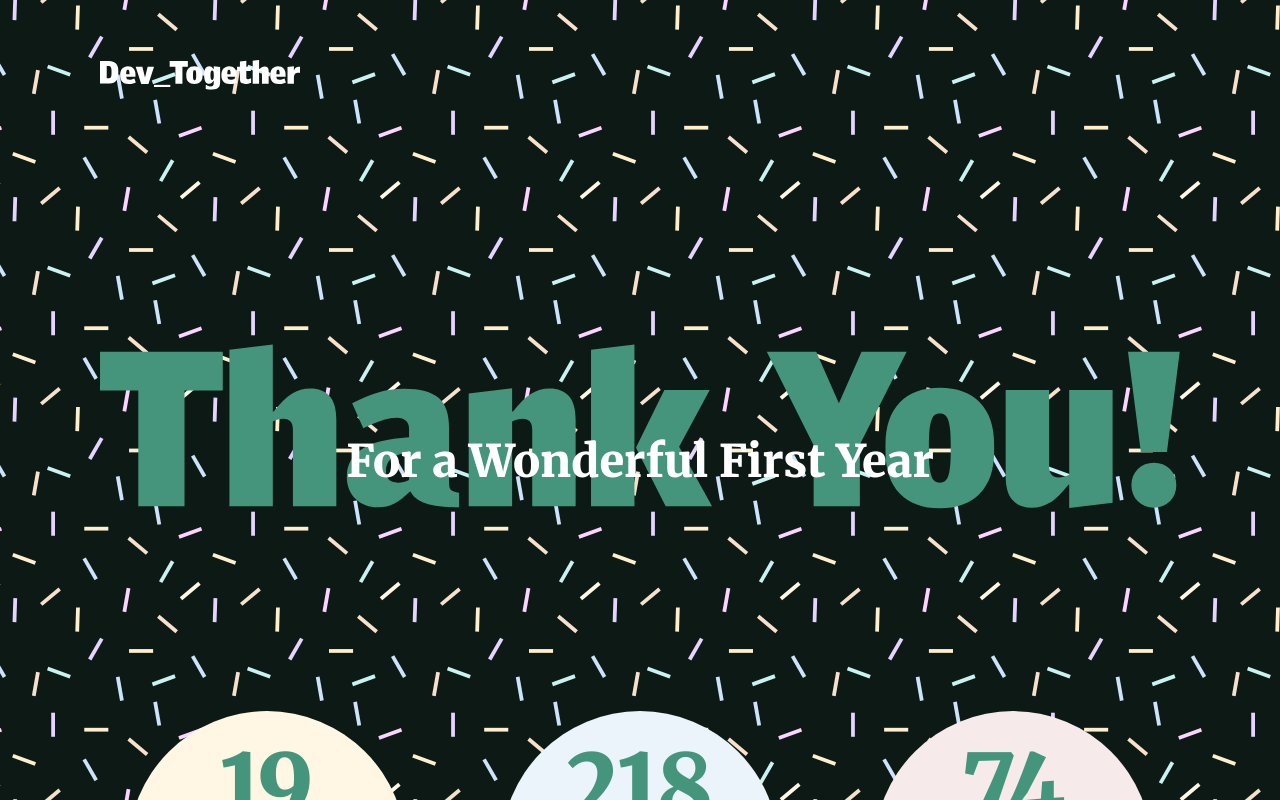
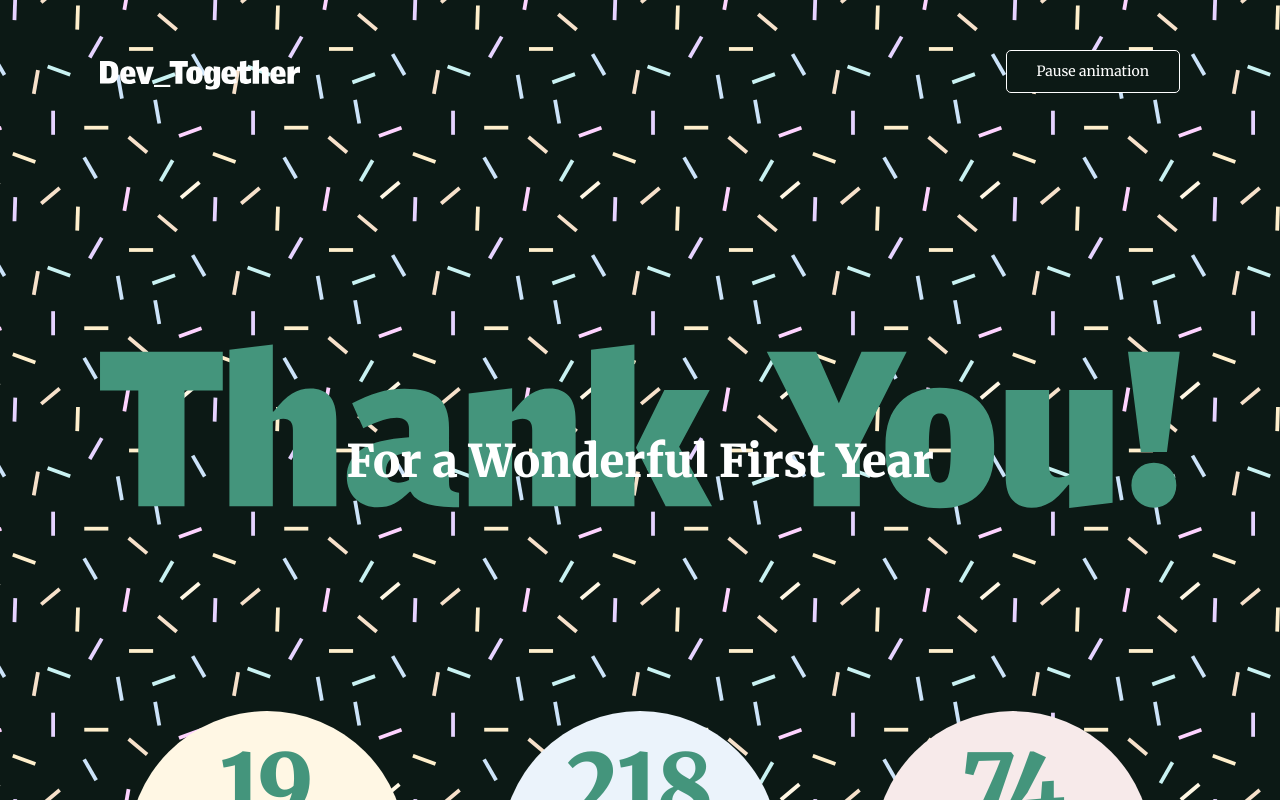
Before and after one commit to mercedesb/appreciation-station-2019, a React (Create React App) app: page / in a window 1280 px wide. Shown: the top 800 px of the page. Built offline with nearby package versions, Linux system fonts and the light colour scheme; a web font is replaced by a local one.

Commit message:
Housekeeping
Some final cleanup before go live.
Added a social image so when page is shared on social media, it has a nice
thumbnail.
Added a pause animation button in ThankYouCover for a11y.
Made some style tweaks.
Updated some text content.

```diff
--- a/public/index.html
+++ b/public/index.html
@@ -48,7 +48,7 @@
     <link rel="icon" type="image/png" sizes="16x16" href="%PUBLIC_URL%/favicon/favicon-16x16.png">
     <link rel="manifest" href="%PUBLIC_URL%/favicon/manifest.json">
     <meta name="msapplication-TileColor" content="#ffffff">
-    <meta name="msapplication-TileImage" content="%PUBLIC_URL%/ms-icon-144x144.png">
+    <meta name="msapplication-TileImage" content="%PUBLIC_URL%/favicon/ms-icon-144x144.png">
     <meta name="theme-color" content="#ffffff">
 
     <!-- ## SOCIAL TAGS ## -->
@@ -59,14 +59,14 @@
       content="Thank you from Dev Together!" />
     <meta property="og:description"
       content="Thank you for a wonderful first year of Dev Together!" />
-    <meta property="og:url" content="%PUBLIC_URL%" />
-    <meta property="og:image" content="" />
+    <meta property="og:url" content="http://thankyou.devtogether.co" />
+    <meta property="og:image" content="http://thankyou.devtogether.co/images/SocialImage.png" />
     <meta property="twitter:title"
       content="Thank you from Dev Together!" />
     <meta property="”twitter:description"
       content="Thank you for a wonderful first year of Dev Together!" />
-    <meta name=”twitter:url” content="%PUBLIC_URL%" />
-    <meta name=”twitter:image” content="" />
+    <meta name=”twitter:url” content="http://thankyou.devtogether.co" />
+    <meta name=”twitter:image” content="http://thankyou.devtogether.co/images/SocialImage.png" />
 
     <!-- Global site tag (gtag.js) - Google Analytics -->
     <script async src="https://www.googletagmanager.com/gtag/js?id=UA-118798244-2"></script>
--- a/src/assets/styles/_button.scss
+++ b/src/assets/styles/_button.scss
@@ -20,9 +20,7 @@ input[type="button"] {
   &:focus {
     background-color: $slight-green;
   }
-}
 
-.Button {
   &--light {
     background-color: $white;
     color: $accent-green;
--- a/src/assets/styles/_content.scss
+++ b/src/assets/styles/_content.scss
@@ -161,14 +161,6 @@ $column-gap: 40px;
       margin-top: $large-spacing;
     }
   }
-
-  .Button {
-    margin-top: $base-mobile-spacing;
-
-    @include media($min-desktop) {
-      margin-top: $base-spacing;
-    }
-  }
 }
 
 .BackgroundHeading {
--- a/src/assets/styles/_misc.scss
+++ b/src/assets/styles/_misc.scss
@@ -1,3 +1,25 @@
+.Pause {
+  border: 1px solid $white;
+  background-color: $dark-green;
+  color: $white;
+  font-size: $small-font-size;
+
+  position: absolute;
+  padding: $small-spacing / 2 $base-spacing / 4;
+
+  top: 25px;
+  right: $small-spacing;
+
+  @include media($min-tablet) {
+    padding: $small-spacing / 2 $base-spacing / 2;
+  }
+
+  @include media($min-desktop) {
+    top: 50px;
+    right: $large-spacing;
+  }
+}
+
 .Confetti {
   display: none;
 
--- a/src/components/ThankYouCard.js
+++ b/src/components/ThankYouCard.js
@@ -1,8 +1,10 @@
 import React, { Component } from "react";
 
 const CANVAS_CONFIG = {
-  breakPoint: 720,
-  smallFontSize: 24,
+  smallBreakPoint: 400,
+  medBreakPoint: 720,
+  smallFontSize: 12,
+  medFontSize: 24,
   largeFontSize: 48,
   lineSpacing: 10,
   smallSpacing: 20,
@@ -89,20 +91,24 @@ export default class ThankYouCard extends Component {
   };
 
   getTextStyleConfig = width => {
-    const fontSize =
-      width < CANVAS_CONFIG.breakPoint
-        ? CANVAS_CONFIG.smallFontSize
-        : CANVAS_CONFIG.largeFontSize;
+    let fontSize;
+    if (width < CANVAS_CONFIG.smallBreakPoint) {
+      fontSize = CANVAS_CONFIG.smallFontSize;
+    } else if (width < CANVAS_CONFIG.medBreakPoint) {
+      fontSize = CANVAS_CONFIG.medFontSize;
+    } else {
+      fontSize = CANVAS_CONFIG.largeFontSize;
+    }
 
     const lineHeight = fontSize + CANVAS_CONFIG.lineSpacing;
 
     const horizontalSpacing =
-      width < CANVAS_CONFIG.breakPoint
+      width < CANVAS_CONFIG.medBreakPoint
         ? CANVAS_CONFIG.smallSpacing
         : CANVAS_CONFIG.largeSpacing;
 
     const verticalSpacing =
-      width < CANVAS_CONFIG.breakPoint
+      width < CANVAS_CONFIG.medBreakPoint
         ? CANVAS_CONFIG.smallSpacing
         : CANVAS_CONFIG.largeSpacing;
 
--- a/src/components/ThankYouCover.js
+++ b/src/components/ThankYouCover.js
@@ -1,10 +1,14 @@
-import React from "react";
+import React, { useState } from "react";
 import Navigation from "./Navigation";
 import ThankYou from "../assets/images/ThankYou.svg";
 
 export default function ThankYouCover() {
+  const [shouldAnimate, setShouldAnimate] = useState(true);
+
+  const containerClass = `Cover ${shouldAnimate ? "Cover--animating" : ""}`;
+
   return (
-    <section className="Cover Cover--animating">
+    <section className={containerClass}>
       <header>
         <Navigation />
       </header>
@@ -13,6 +17,22 @@ export default function ThankYouCover() {
         <h1 className="Cover-title">Thank You!</h1>
         <h2 className="Cover-subtitle">For a Wonderful First Year</h2>
       </div>
+      {shouldAnimate && (
+        <button
+          className="Pause Button Button--secondary"
+          onClick={() => setShouldAnimate(false)}
+        >
+          Pause animation
+        </button>
+      )}
+      {!shouldAnimate && (
+        <button
+          className="Pause Button Button--secondary"
+          onClick={() => setShouldAnimate(true)}
+        >
+          Resume animation
+        </button>
+      )}
     </section>
   );
 }
--- a/src/components/ThankYouLetter.js
+++ b/src/components/ThankYouLetter.js
@@ -52,13 +52,17 @@ export default function ThankYouLetter() {
               support during our inception
             </li>
             <li>
+              Cristina Ruth - thank you for sharing this vision and running
+              things in Madison
+            </li>
+            <li>
               Doug Bell, Keanan Koppenhaver, Anish Krishnan, and Mat Biscan -
               thank you for being always willing to lend a hand wherever its
               needed
             </li>
             <li>
-              Mina Slater - thank you for listening and vetting all of my crazy
-              ideas
+              Mina Slater - thank you for listening and vetting all of my
+              ridiculous ideas
             </li>
             <li>
               Alé Salinas - thank you for your amazing design work and all of
```
Also changed, not shown: public/images/SocialImage.png (added), 1 other file (tests, documents, lock files or other folders).
